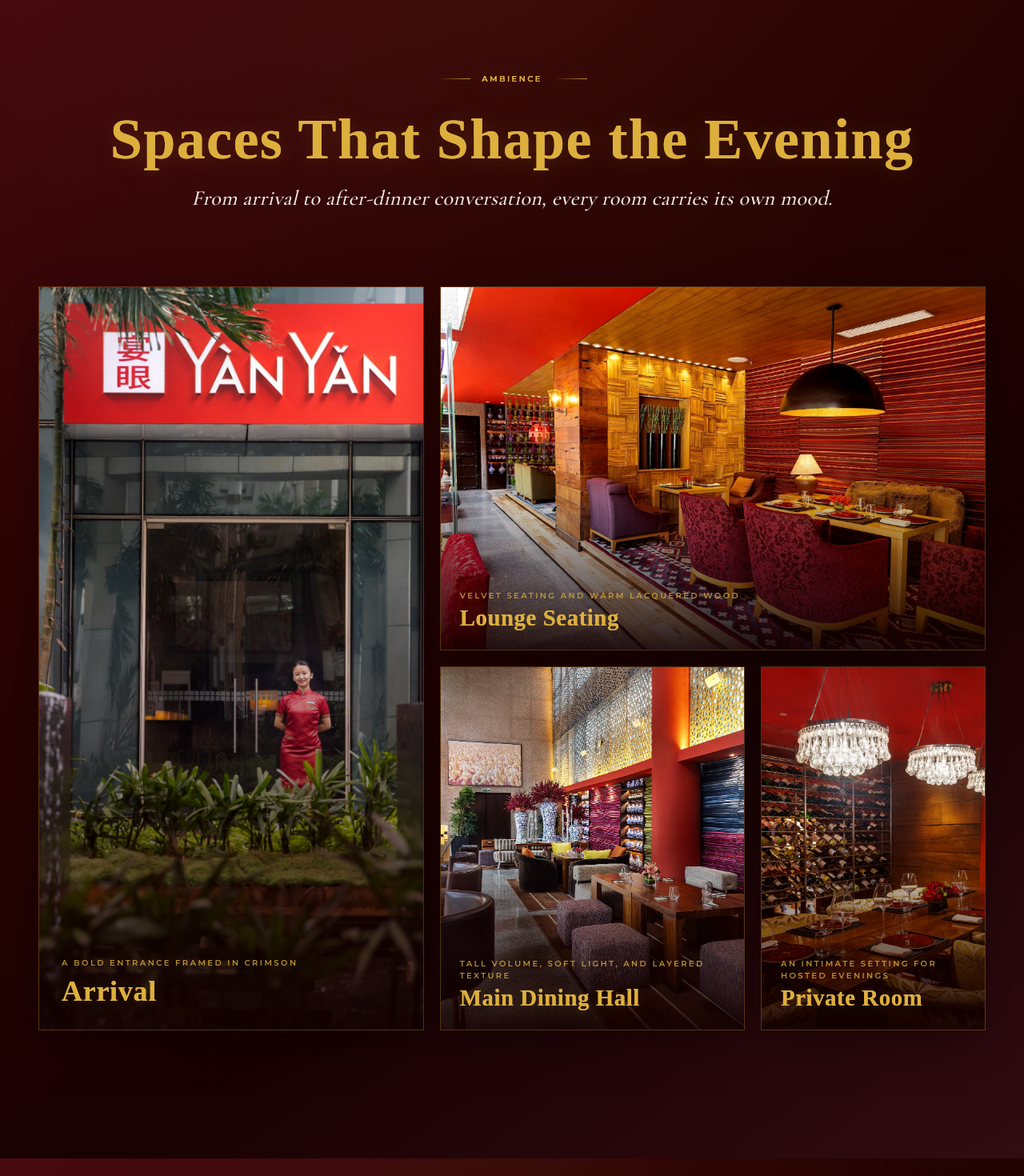
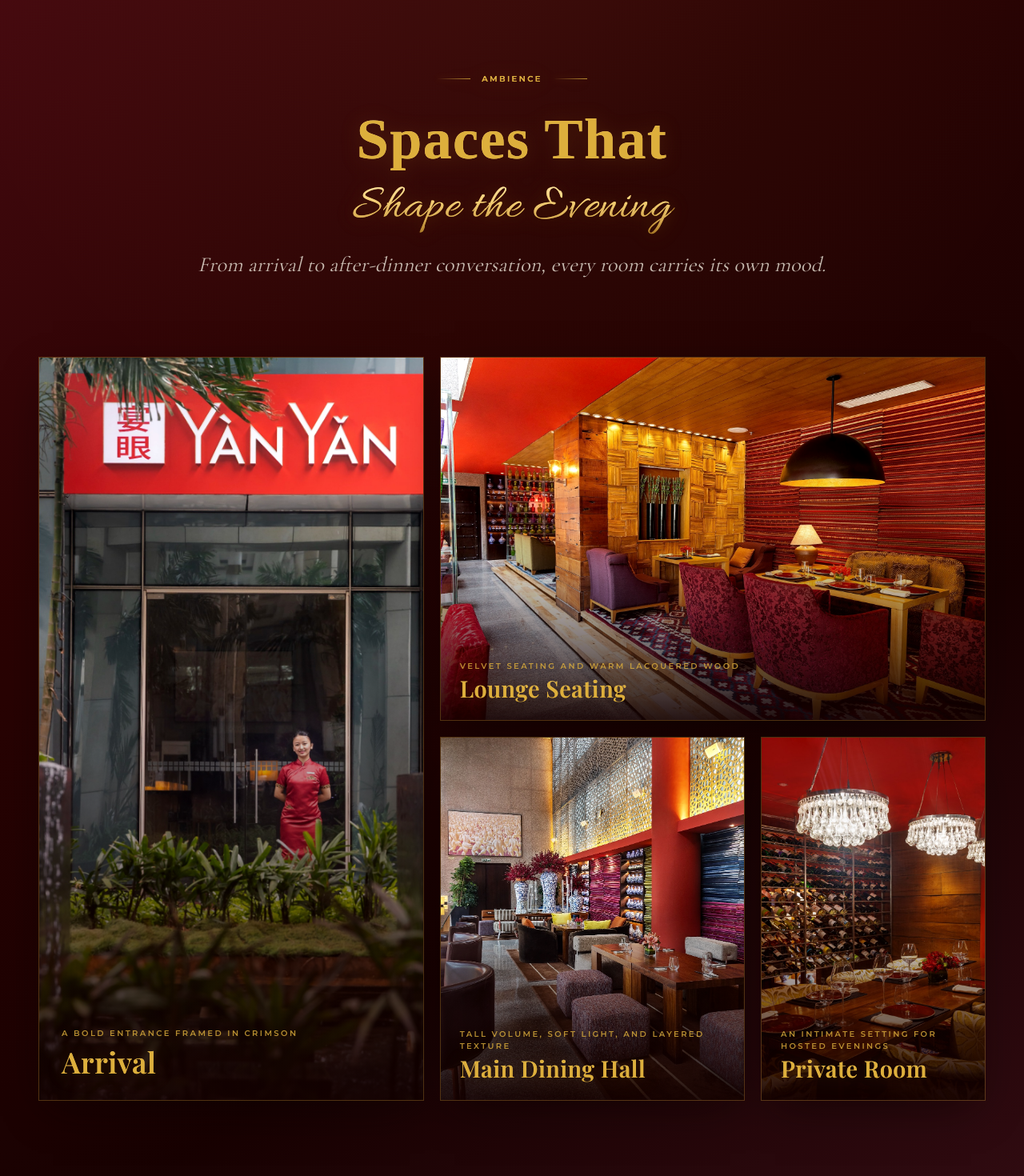
Before and after one commit to yashwxntpatel/yanyan, a React (Vite) app: page / in a window 1280 px wide. Shown: the part 7480-8950 px from the top of the page at 80% size. Built offline with nearby package versions, Linux system fonts and the light colour scheme; the HTML template or start-up script is replaced by a standard one.

Commit message:
Update Ambience.tsx

```diff
--- a/src/components/yan/Ambience.tsx
+++ b/src/components/yan/Ambience.tsx
@@ -14,45 +14,122 @@
   <section id="ambience" className="section-shell relative py-32 md:py-40 silk-bg">
     <div className="container relative">
       <div className="reveal mb-20 text-center md:mb-24">
-        <p className="ornament font-sans-lux mb-8 justify-center text-[10px] text-gold">Ambience</p>
-        <h2 className="font-display mb-6 text-gold text-5xl md:text-6xl lg:text-7xl">Spaces That Shape the Evening</h2>
-        <p className="font-serif-lux text-xl italic text-ivory/68 md:text-[1.65rem]">From arrival to after-dinner conversation, every room carries its own mood.</p>
+        <p className="ornament font-sans-lux mb-8 justify-center text-[10px] text-gold">
+          Ambience
+        </p>
+
+        <h2 className="font-display heading-luxe mb-6 text-gold text-5xl md:text-6xl lg:text-7xl">
+          Spaces That
+          <br />
+          <span className="font-script text-gold-script text-[0.84em]">
+            Shape the Evening
+          </span>
+        </h2>
+
+        <p className="section-intro-luxe italic text-center">
+          From arrival to after-dinner conversation, every room carries its own mood.
+        </p>
       </div>
 
       <div className="grid gap-5 md:grid-cols-12 md:grid-rows-6">
         <div className="group reveal-scale relative overflow-hidden gold-border shadow-card transition-all duration-700 hover:shadow-gold md:col-span-5 md:row-span-6">
-          <img src={shots[0].img} alt={shots[0].label} className="zoom-img h-[520px] w-full object-cover md:h-full" loading="lazy" width={1366} height={2048} />
-          <div className="absolute inset-0" style={{ background: "linear-gradient(180deg, transparent 38%, hsl(0 90% 4% / 0.92))" }} />
+          <img
+            src={shots[0].img}
+            alt={shots[0].label}
+            className="zoom-img h-[520px] w-full object-cover md:h-full"
+            loading="lazy"
+            width={1366}
+            height={2048}
+          />
+          <div
+            className="absolute inset-0"
+            style={{ background: "linear-gradient(180deg, transparent 38%, hsl(0 90% 4% / 0.92))" }}
+          />
           <div className="absolute bottom-7 left-7 transition-transform duration-700 group-hover:-translate-y-2">
-            <p className="font-sans-lux mb-2 text-[10px] text-gold/80">{shots[0].caption}</p>
-            <p className="font-display text-gold text-3xl md:text-4xl">{shots[0].label}</p>
+            <p className="font-sans-lux mb-2 text-[10px] text-gold/80">
+              {shots[0].caption}
+            </p>
+            <p className="card-title-luxe text-gold text-3xl md:text-4xl">
+              {shots[0].label}
+            </p>
           </div>
         </div>
 
-        <div className="group reveal-scale relative overflow-hidden gold-border shadow-card transition-all duration-700 hover:shadow-gold md:col-span-7 md:row-span-3" style={{ transitionDelay: "100ms" }}>
-          <img src={shots[1].img} alt={shots[1].label} className="zoom-img h-[320px] w-full object-cover md:h-full" loading="lazy" width={2048} height={1364} />
-          <div className="absolute inset-0" style={{ background: "linear-gradient(180deg, transparent 48%, hsl(0 90% 4% / 0.92))" }} />
+        <div
+          className="group reveal-scale relative overflow-hidden gold-border shadow-card transition-all duration-700 hover:shadow-gold md:col-span-7 md:row-span-3"
+          style={{ transitionDelay: "100ms" }}
+        >
+          <img
+            src={shots[1].img}
+            alt={shots[1].label}
+            className="zoom-img h-[320px] w-full object-cover md:h-full"
+            loading="lazy"
+            width={2048}
+            height={1364}
+          />
+          <div
+            className="absolute inset-0"
+            style={{ background: "linear-gradient(180deg, transparent 48%, hsl(0 90% 4% / 0.92))" }}
+          />
           <div className="absolute bottom-6 left-6 transition-transform duration-700 group-hover:-translate-y-2">
-            <p className="font-sans-lux mb-1 text-[10px] text-gold/80">{shots[1].caption}</p>
-            <p className="font-display text-gold text-2xl md:text-[1.8rem]">{shots[1].label}</p>
+            <p className="font-sans-lux mb-1 text-[10px] text-gold/80">
+              {shots[1].caption}
+            </p>
+            <p className="card-title-luxe text-gold text-2xl md:text-[1.8rem]">
+              {shots[1].label}
+            </p>
           </div>
         </div>
 
-        <div className="group reveal-scale relative overflow-hidden gold-border shadow-card transition-all duration-700 hover:shadow-gold md:col-span-4 md:row-span-3" style={{ transitionDelay: "180ms" }}>
-          <img src={shots[2].img} alt={shots[2].label} className="zoom-img h-[280px] w-full object-cover md:h-full" loading="lazy" width={2048} height={1357} />
-          <div className="absolute inset-0" style={{ background: "linear-gradient(180deg, transparent 45%, hsl(0 90% 4% / 0.92))" }} />
+        <div
+          className="group reveal-scale relative overflow-hidden gold-border shadow-card transition-all duration-700 hover:shadow-gold md:col-span-4 md:row-span-3"
+          style={{ transitionDelay: "180ms" }}
+        >
+          <img
+            src={shots[2].img}
+            alt={shots[2].label}
+            className="zoom-img h-[280px] w-full object-cover md:h-full"
+            loading="lazy"
+            width={2048}
+            height={1357}
+          />
+          <div
+            className="absolute inset-0"
+            style={{ background: "linear-gradient(180deg, transparent 45%, hsl(0 90% 4% / 0.92))" }}
+          />
           <div className="absolute bottom-6 left-6 transition-transform duration-700 group-hover:-translate-y-2">
-            <p className="font-sans-lux mb-1 text-[10px] text-gold/80">{shots[2].caption}</p>
-            <p className="font-display text-gold text-2xl md:text-[1.8rem]">{shots[2].label}</p>
+            <p className="font-sans-lux mb-1 text-[10px] text-gold/80">
+              {shots[2].caption}
+            </p>
+            <p className="card-title-luxe text-gold text-2xl md:text-[1.8rem]">
+              {shots[2].label}
+            </p>
           </div>
         </div>
 
-        <div className="group reveal-scale relative overflow-hidden gold-border shadow-card transition-all duration-700 hover:shadow-gold md:col-span-3 md:row-span-3" style={{ transitionDelay: "260ms" }}>
-          <img src={shots[3].img} alt={shots[3].label} className="zoom-img h-[280px] w-full object-cover md:h-full" loading="lazy" width={2048} height={1358} />
-          <div className="absolute inset-0" style={{ background: "linear-gradient(180deg, transparent 42%, hsl(0 90% 4% / 0.92))" }} />
+        <div
+          className="group reveal-scale relative overflow-hidden gold-border shadow-card transition-all duration-700 hover:shadow-gold md:col-span-3 md:row-span-3"
+          style={{ transitionDelay: "260ms" }}
+        >
+          <img
+            src={shots[3].img}
+            alt={shots[3].label}
+            className="zoom-img h-[280px] w-full object-cover md:h-full"
+            loading="lazy"
+            width={2048}
+            height={1358}
+          />
+          <div
+            className="absolute inset-0"
+            style={{ background: "linear-gradient(180deg, transparent 42%, hsl(0 90% 4% / 0.92))" }}
+          />
           <div className="absolute bottom-6 left-6 transition-transform duration-700 group-hover:-translate-y-2">
-            <p className="font-sans-lux mb-1 text-[10px] text-gold/80">{shots[3].caption}</p>
-            <p className="font-display text-gold text-2xl md:text-[1.8rem]">{shots[3].label}</p>
+            <p className="font-sans-lux mb-1 text-[10px] text-gold/80">
+              {shots[3].caption}
+            </p>
+            <p className="card-title-luxe text-gold text-2xl md:text-[1.8rem]">
+              {shots[3].label}
+            </p>
           </div>
         </div>
       </div>
```
